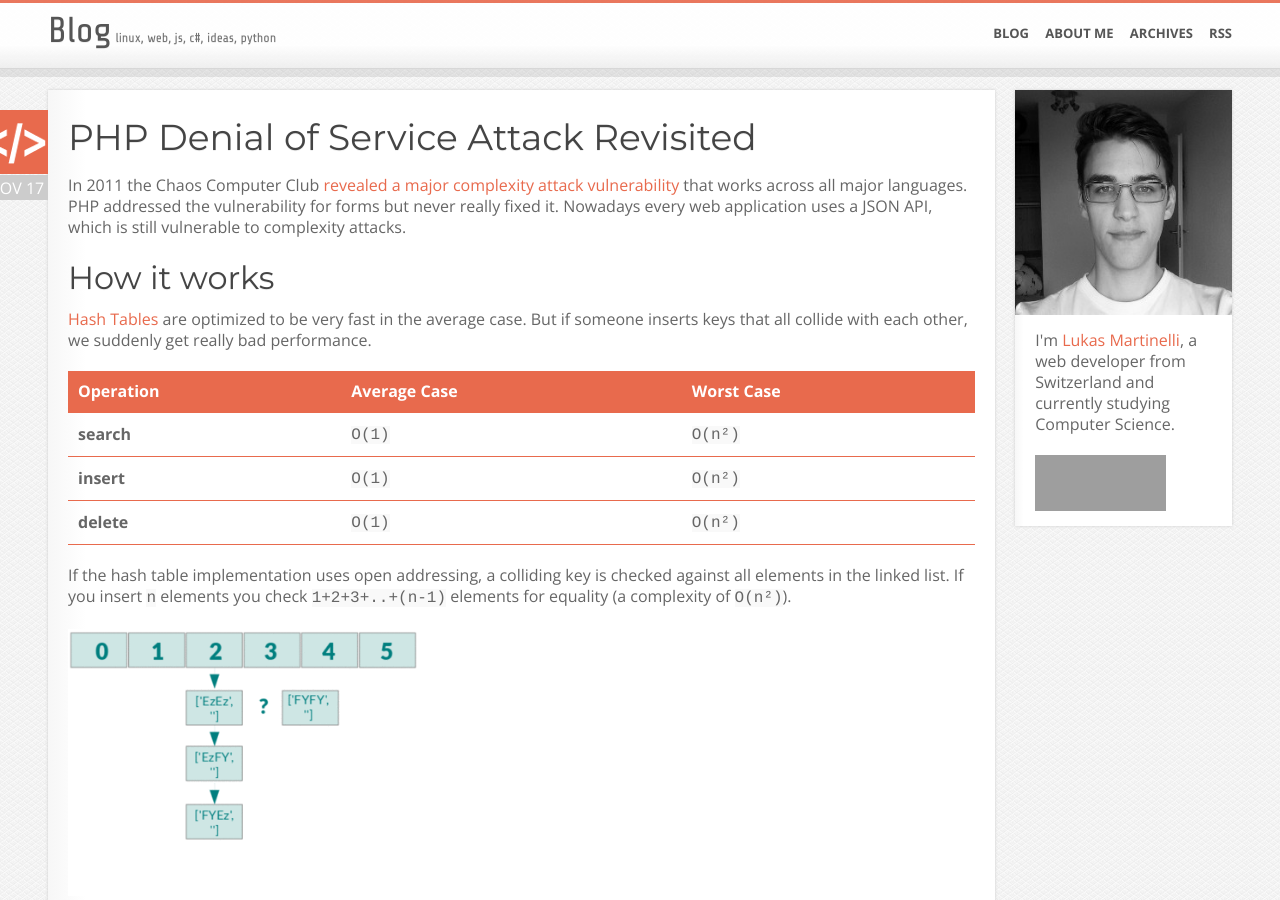
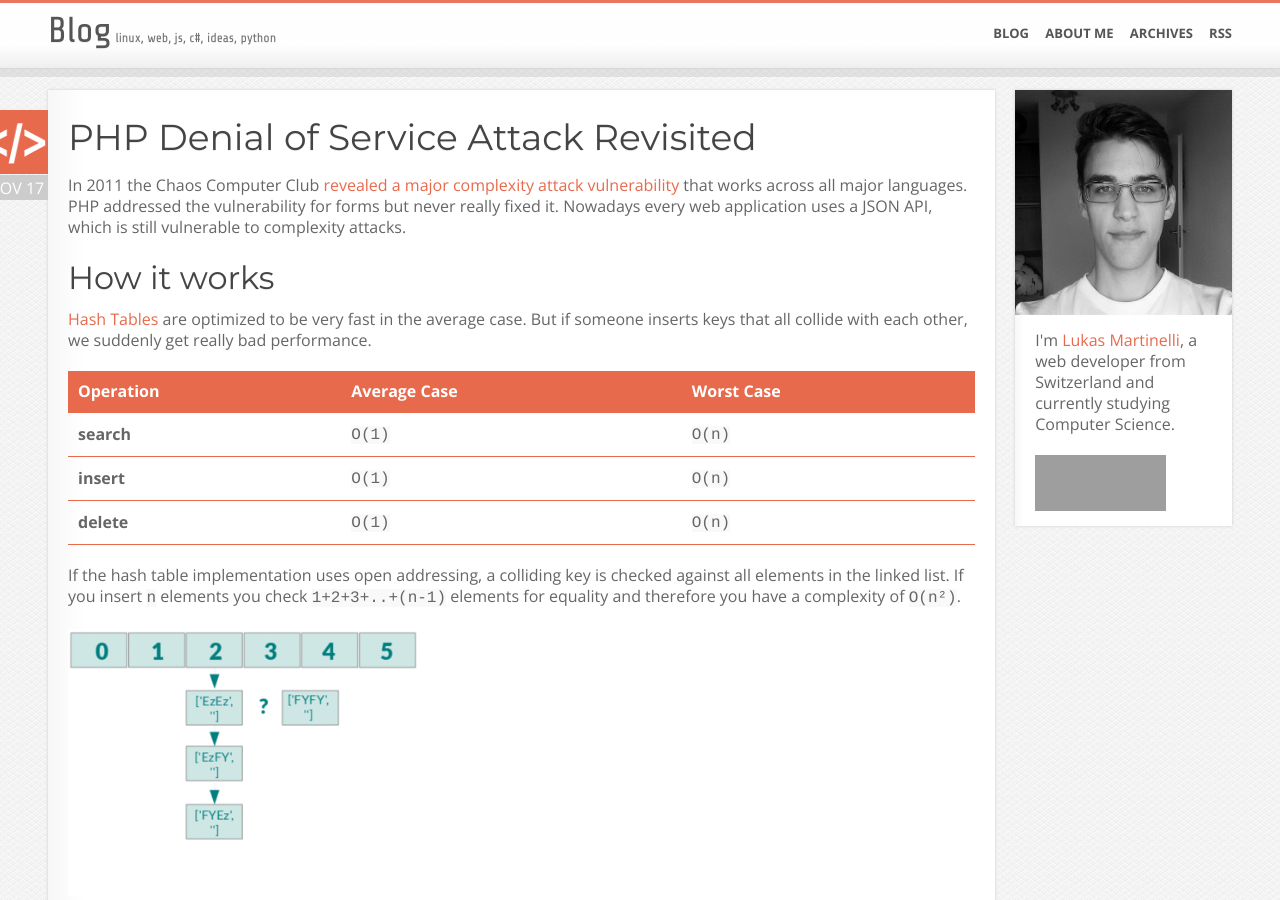
Before and after one commit to lukasmartinelli/lukasmartinelli.github.io, a Jekyll site: the page built from _posts/2014-11-17-php-dos-attack-revisited.md, in a window 1280 px wide and 900 px high. Built offline with Jekyll 4.4.1, drawn with Linux system fonts in a browser that asks for light colours; Markdown is read by kramdown in place of the engine named in the settings; comment, search, counter and statistics services are not loaded; grey boxes are pictures that could not be loaded.

Commit message:
One single insertion has a worst case complexity of O(n)

```diff
--- a/_posts/2014-11-17-php-dos-attack-revisited.md
+++ b/_posts/2014-11-17-php-dos-attack-revisited.md
@@ -21,14 +21,13 @@ that all collide with each other, we suddenly get really bad performance.
 
 Operation  | Average Case | Worst Case
 -----------|--------------|------------
-**search** | `O(1)`       | `O(n²)`
-**insert** | `O(1)`       | `O(n²)`
-**delete** | `O(1)`       | `O(n²)`
+**search** | `O(1)`       | `O(n)`
+**insert** | `O(1)`       | `O(n)`
+**delete** | `O(1)`       | `O(n)`
 
 If the hash table implementation uses open addressing, a colliding key
 is checked against all elements in the linked list.
-If you insert `n` elements you check `1+2+3+..+(n-1)` elements for equality
-(a complexity of `O(n²)`).
+If you insert `n` elements you check `1+2+3+..+(n-1)` elements for equality and therefore you have a complexity of `O(n²)`.
 
 <img style="max-width:350px" src="/media/hash-collisions.gif" alt="Hash Collisions animation" />
 
```
